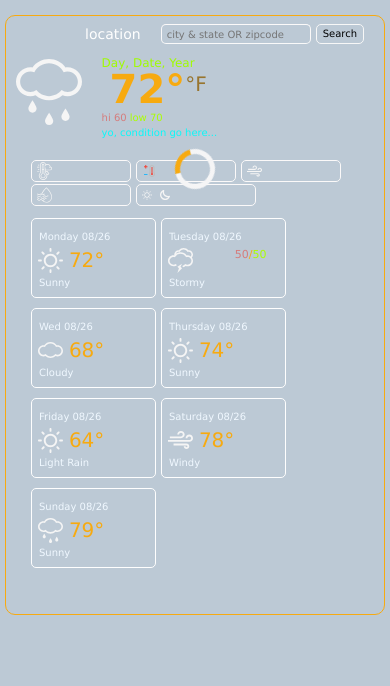
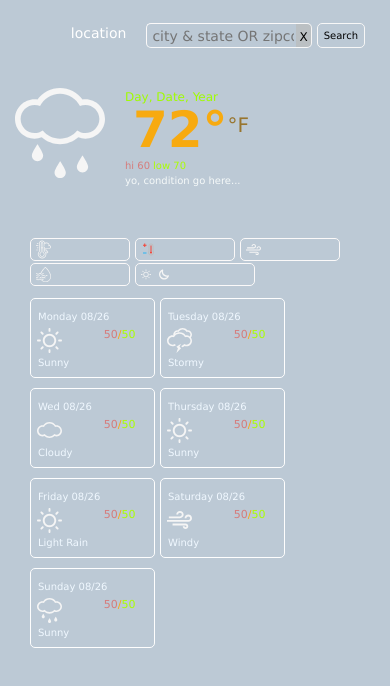
Before and after one commit to ddcroft73/weather-app, a plain HTML site: page index.html in a window 390 px wide. Drawn offline with nearby package versions, Linux system fonts and the light colour scheme; no server answers.

Commit message:
Added locations, hi\lo temps, played with schemes.

```diff
--- a/index.html
+++ b/index.html
@@ -20,16 +20,16 @@
     <div class="main-container">
         <div class="spin"></div>
 
-
         <div class="search">
             <div class="location">location</div>
             <input type="text" id="location" placeholder="city & state OR zipcode">
+            <div class="clear">X</div>
             <input type="button" value="Search" id="submit">
         </div>
 
         <div class="level-top">
             <div class="weather-icon">
-                <img src="SVG/rainy.svg" id="weather-icon">
+                <img src="SVG/rainy.svg" id="weather-icon" width="225">
             </div>
 
             <div class="current-condition-container">
@@ -91,8 +91,9 @@
                                 <div class="day-icon">
                                     <img src="SVG/sun.svg" width="25" id="day-icon-1">
                                 </div>
-                                <div class="day-temp" id="day-temp-1">
-                                    72&#176;
+                                <div class="day-temp">
+                                    <div class="day-temp" id="day-temp-1"></div>
+                                    <div class="day-temp-low" id="day-temp-low"><span id="hi1" class="hi">50</span>/<span id="lo1" class="lo">50</span></div>
                                 </div>
                             </div>
                             <div class="day-conditions" id="day-condition-1">
@@ -113,7 +114,7 @@
 
                                 <div class="day-temp">
                                    <div class="day-temp" id="day-temp-2"></div>
-                                    <div class="day-temp-low" id="day-temp-low"><span class="hi">50</span>/<span class="lo">50</span></div>
+                                    <div class="day-temp-low" id="day-temp-low"><span id="hi2" class="hi">50</span>/<span id="lo2" class="lo">50</span></div>
                                 </div>
 
                             </div>
@@ -132,8 +133,9 @@
                                 <div class="day-icon">
                                     <img src="SVG/cloud.svg" width="25" id="day-icon-3">
                                 </div>
-                                <div class="day-temp" id="day-temp-3">
-                                    68&#176;
+                                <div class="day-temp">
+                                    <div class="day-temp" id="day-temp-3"></div>
+                                    <div class="day-temp-low" id="day-temp-low"><span id="hi3" class="hi">50</span>/<span id="lo3" class="lo">50</span></div>
                                 </div>
                             </div>
                             <div class="day-conditions" id="day-condition-3">
@@ -150,8 +152,9 @@
                                 <div class="day-icon">
                                     <img src="SVG/sun.svg" width="25" id="day-icon-4">
                                 </div>
-                                <div class="day-temp" id="day-temp-4">
-                                    74&#176;
+                                <div class="day-temp">
+                                    <div class="day-temp" id="day-temp-4"></div>
+                                    <div class="day-temp-low" id="day-temp-low"><span id="hi4" class="hi">50</span>/<span id="lo4" class="lo">50</span></div>
                                 </div>
                             </div>
                             <div class="day-conditions" id="day-condition-4">
@@ -168,8 +171,9 @@
                                 <div class="day-icon">
                                     <img src="SVG/sun.svg" width="25" id="day-icon-5">
                                 </div>
-                                <div class="day-temp" id="day-temp-5">
-                                    64&#176;
+                                <div class="day-temp">
+                                    <div class="day-temp" id="day-temp-5"></div>
+                                    <div class="day-temp-low" id="day-temp-low"><span id="hi5" class="hi">50</span>/<span id="lo5" class="lo">50</span></div>
                                 </div>
                             </div>
                             <div class="day-conditions" id="day-condition-5">
@@ -186,8 +190,9 @@
                                 <div class="day-icon">
                                     <img src="SVG/wind.svg" width="25" id="day-icon-6">
                                 </div>
-                                <div class="day-temp" id="day-temp-6">
-                                    78&#176;
+                                <div class="day-temp">
+                                    <div class="day-temp" id="day-temp-6"></div>
+                                    <div class="day-temp-low" id="day-temp-low"><span id="hi6" class="hi">50</span>/<span id="lo6" class="lo">50</span></div>
                                 </div>
                             </div>
                             <div class="day-conditions" id="day-condition-6">
@@ -205,8 +210,9 @@
                                 <div class="day-icon">
                                     <img src="SVG/rainy.svg" width="25" id="day-icon-7">
                                 </div>
-                                <div class="day-temp" id="day-temp-7">
-                                    79&#176;
+                                <div class="day-temp">
+                                    <div class="day-temp" id="day-temp-7"></div>
+                                    <div class="day-temp-low" id="day-temp-low"><span id="hi7" class="hi">50</span>/<span id="lo7" class="lo">50</span></div>
                                 </div>
                             </div>
                             <div class="day-conditions" id="day-condition-7">
@@ -214,6 +220,7 @@
                             </div>
                         </div>
                     </div>
+
                 </div>
             </div>
         </div>
--- a/main.js
+++ b/main.js
@@ -8,13 +8,18 @@ const defLocation = 'Spartanburg, South Carolina';
 export let DOM = {};
 
 DOM.spinner = document.querySelector('.spin');
+DOM.clear = document.querySelector(".clear");
 DOM.location1 = document.querySelector('.location');
 
 // info for today
 DOM.weatherIcon = document.querySelector("#weather-icon");
 DOM.today = document.querySelector(".today-date-time");
 DOM.currentTemp = document.querySelector(".temp-");
+
 DOM.currentTempTwo = document.querySelector("#current-temp");
+
+DOM.hiTemp = document.querySelector(".hi");
+DOM.loTemp = document.querySelector(".lo");
 DOM.condition = document.querySelector(".condition-text");
 DOM.humidity = document.querySelector("#current-humidity");
 DOM.feelsLike = document.querySelector("#feels-like");
@@ -29,43 +34,57 @@ DOM.day = [
     icon: document.querySelector("#day-icon-1"),
     temp: document.querySelector("#day-temp-1"),
     condition: document.querySelector("#day-condition-1"),
+    tempMax: document.querySelector("#hi1"),
+    tempMin: document.querySelector("#lo1"),
   },
   {
     date: document.querySelector("#day-date-2"),
     icon: document.querySelector("#day-icon-2"),
     temp: document.querySelector("#day-temp-2"),
     condition: document.querySelector("#day-condition-2"),
+    tempMax: document.querySelector("#hi2"),
+    tempMin: document.querySelector("#lo2"),
   },
   {
     date: document.querySelector("#day-date-3"),
     icon: document.querySelector("#day-icon-3"),
     temp: document.querySelector("#day-temp-3"),
     condition: document.querySelector("#day-condition-3"),
+    tempMax: document.querySelector("#hi3"),
+    tempMin: document.querySelector("#lo3"),
   },
   {
     date: document.querySelector("#day-date-4"),
     icon: document.querySelector("#day-icon-4"),
     temp: document.querySelector("#day-temp-4"),
     condition: document.querySelector("#day-condition-4"),
+    tempMax: document.querySelector("#hi4"),
+    tempMin: document.querySelector("#lo4"),
   },
   {
     date: document.querySelector("#day-date-5"),
     icon: document.querySelector("#day-icon-5"),
     temp: document.querySelector("#day-temp-5"),
     condition: document.querySelector("#day-condition-5"),
+    tempMax: document.querySelector("#hi5"),
+    tempMin: document.querySelector("#lo5"),
   },
   {
     date: document.querySelector("#day-date-6"),
     icon: document.querySelector("#day-icon-6"),
     temp: document.querySelector("#day-temp-6"),
     condition: document.querySelector("#day-condition-6"),
+    tempMax: document.querySelector("#hi6"),
+    tempMin: document.querySelector("#lo6"),
   },
   {
     date: document.querySelector("#day-date-7"),
     icon: document.querySelector("#day-icon-7"),
     temp: document.querySelector("#day-temp-7"),
     condition: document.querySelector("#day-condition-7"),
-  }
+    tempMax: document.querySelector("#hi7"),
+    tempMin: document.querySelector("#lo7"),
+  },
 ];
 
 // user input
@@ -77,7 +96,17 @@ DOM.backGround = document.querySelector(".main-container");
 DOM.conditionBorders = document.getElementById("conditionsBorders").childNodes;
 DOM.daysBorders = document.getElementById("daysBorders").childNodes;
 
-DOM.submit.addEventListener('click', () => console.log(DOM.location.value))
+
+DOM.submit.addEventListener('click', () => {
+  // get the forecast for this location
+  console.log(DOM.location.value)
+  const location = DOM.location.value;
+  // what to do if the location soes not exist
+  getForecast(location, API_KEY_30, "minutely,hourly,alerts", DOM);
+});
+
+DOM.clear.addEventListener("click", () => console.log('DOM.location.value'));
+
 
 // When the app loads. check local storage to see if ther is a location, if so use it to load the initial
 // forecast. If Not, load th defLocation.
--- a/styles/main.css
+++ b/styles/main.css
@@ -94,7 +94,7 @@ body {
 
     background-image: url();
 
-    border: 1px solid rgb(247, 170, 16);
+    border: 0px solid rgb(247, 170, 16);
 
     width: 100%;
     max-width: 1000px;
@@ -115,7 +115,7 @@ body {
     justify-content: center;
     align-items: center;
 
-    flex: 1 15%;
+    flex: 0 25%;
     border: 0px solid black;
     margin: 10px;
     border-radius: 5px;
@@ -175,7 +175,7 @@ body {
     border: 0px solid black;
     margin-left: 10px;
     margin-top: 0px;
-    color:rgb(9, 249, 249);
+    color:rgb(245, 249, 249);
 }
 
 .search {
@@ -195,25 +195,53 @@ body {
 }
 input[type="text"]{
     border: 1px solid rgb(251, 249, 249);
-    border-radius: 5px;
+    border-right: 0px solid rgb(249, 249, 249);
     background-color: rgba(0, 0, 0, 0);
     border-bottom: 1px solid rgb(249, 249, 249);
     width: 150px;
-    color: rgb(9, 249, 249);
+    color: rgb(7, 7, 7);
     padding-left: 5px;
+    font-size: 14px;
+    border-bottom-left-radius: 5px;
+    border-top-left-radius: 5px;
+    height: 25px;
+}
+#location:focus {
+    outline:none;
+}
+.clear {
+    border-right: 1px solid rgb(246, 245, 245);
+    border-top: 1px solid rgb(249, 249, 249);
+    border-bottom: 1px solid rgb(249, 249, 249);
+    padding: 3px;
+    line-height: 21px;
+    font-size: 12px;
+    background-color: rgb(187, 192, 195);
+    border-top-right-radius: 5px;
+    border-bottom-right-radius: 5px;
+    height: 25px;
+
+}
+.clear:hover {
+    color: white;
+    cursor: pointer;
 }
 
+.clear:active {
+    color: black;
+}
 #submit {
     border: 1px solid rgb(247, 247, 247);
     border-radius: 5px;
     background-color: rgba(0, 0, 0, 0);
     margin-left: 5px;
     margin-right: 10px;
+    height: 25px;
 }
 
 #submit:hover {
     color: white;
-    cursor:pointer;
+    cursor: pointer;
 }
 #submit:active {
     color: black;
@@ -362,19 +390,24 @@ input[type="text"]{
     #day-five, #day-six, #day-seven {
         display: none;
     }*/
-    .level-mid {
-        height: 50px;
+    .current-condition-container {
+        margin-top: 30px;
     }
     .level-top {
         margin-bottom: 5px;
     }
     .main-container {
-        height: 600px;
-        margin-bottom: 50px;
+        height: 700px;
+        margin-bottom: 5px;
     }
+    .temp {
+        font-size: 50px;
+        margin-bottom: 10px;
+        margin-top: 10px;
+    }
+}
 
-}
-@media screen and (max-width: 542px) {
+@media screen and (max-width: 576px) {
     .level-mid {
             height: 50px;
         }
```
Also changed, not shown: modules/api.js (+30 -12 lines).
